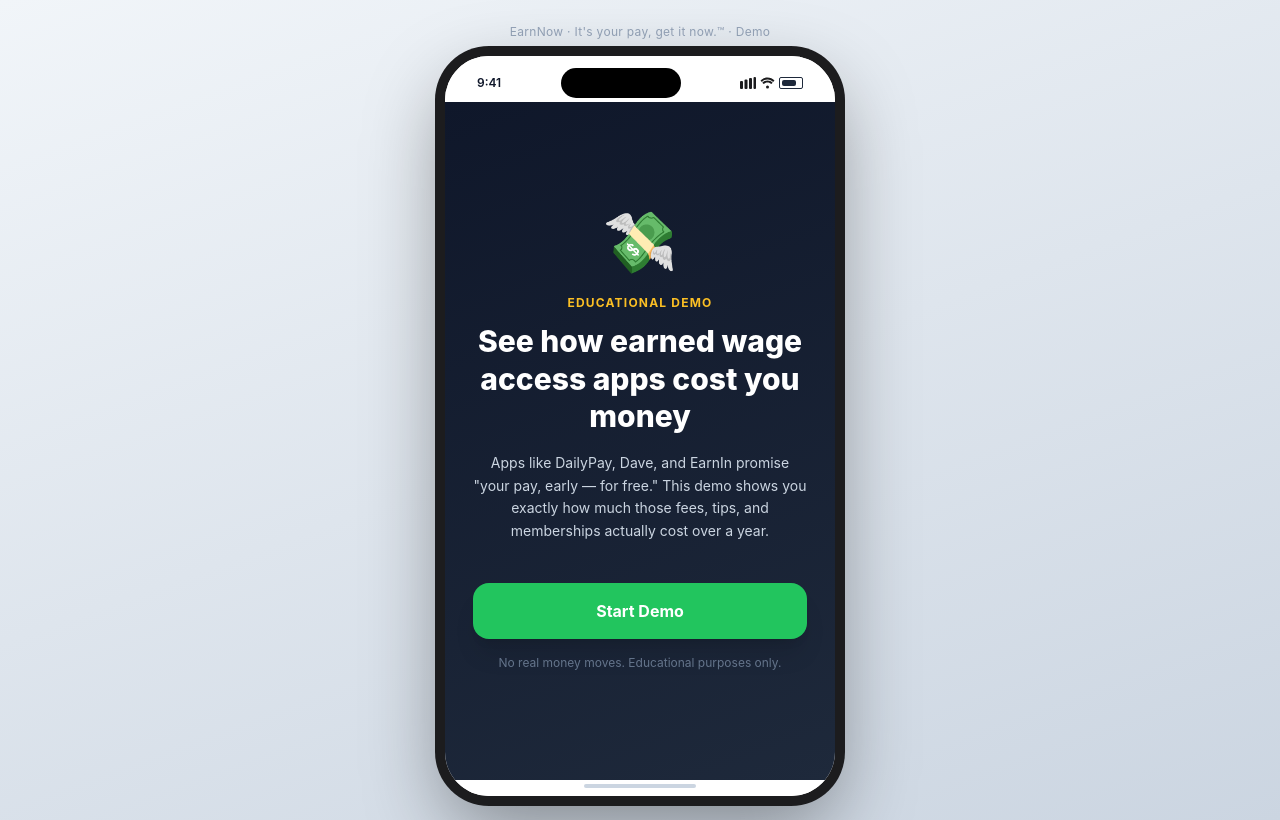
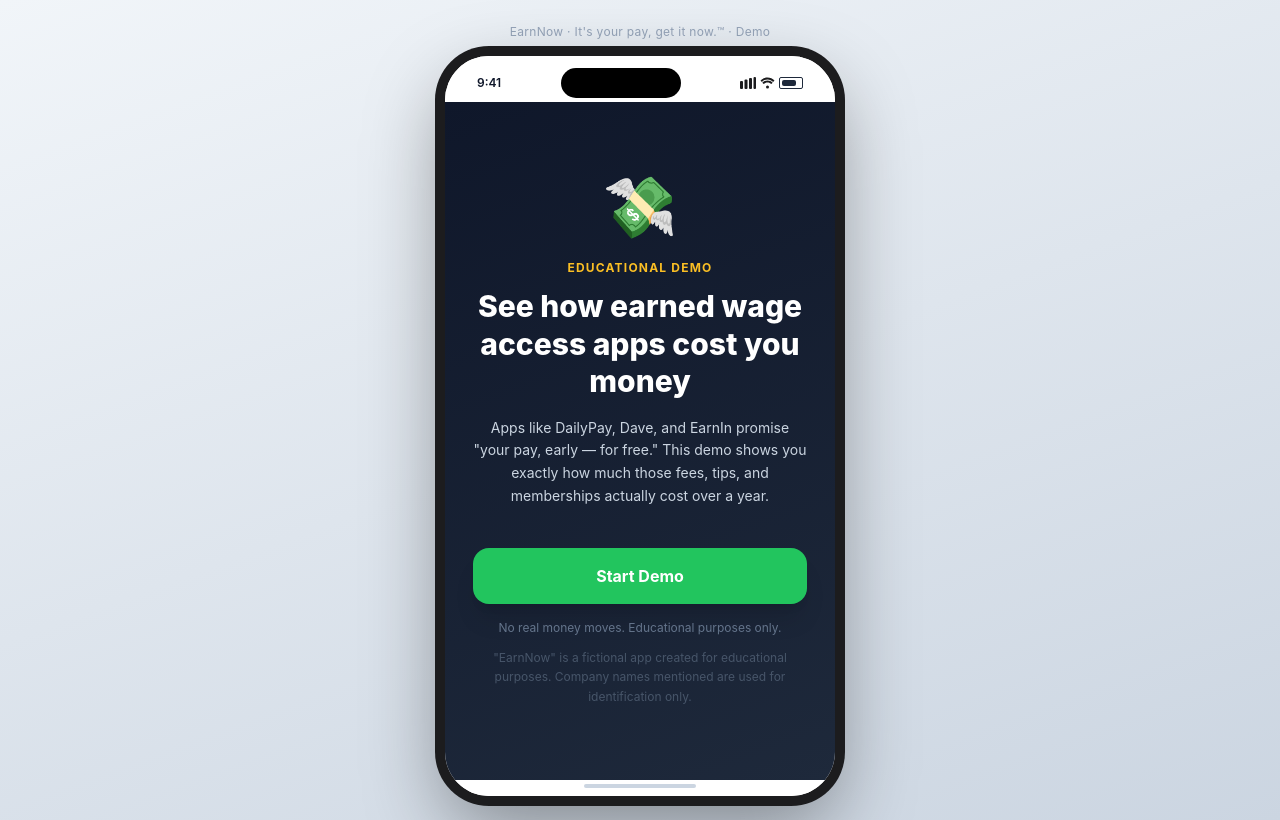
Before and after one commit to genesee-dan/ewa, a React (Vite) app: page / in a window 1280 px wide. Built offline with nearby package versions, Linux system fonts and the light colour scheme.

Commit message:
Add fictional app disclaimer to landing screen
https://claude.ai/code/session_01UvPqbFmcMvGB2GWGapi6UP

```diff
--- a/src/screens/LandingScreen.jsx
+++ b/src/screens/LandingScreen.jsx
@@ -27,6 +27,10 @@ export default function LandingScreen() {
       <p className="text-slate-500 text-xs">
         No real money moves. Educational purposes only.
       </p>
+      <p className="text-slate-600 text-xs mt-3 leading-relaxed">
+        "EarnNow" is a fictional app created for educational purposes.
+        Company names mentioned are used for identification only.
+      </p>
     </div>
   )
 }
```
